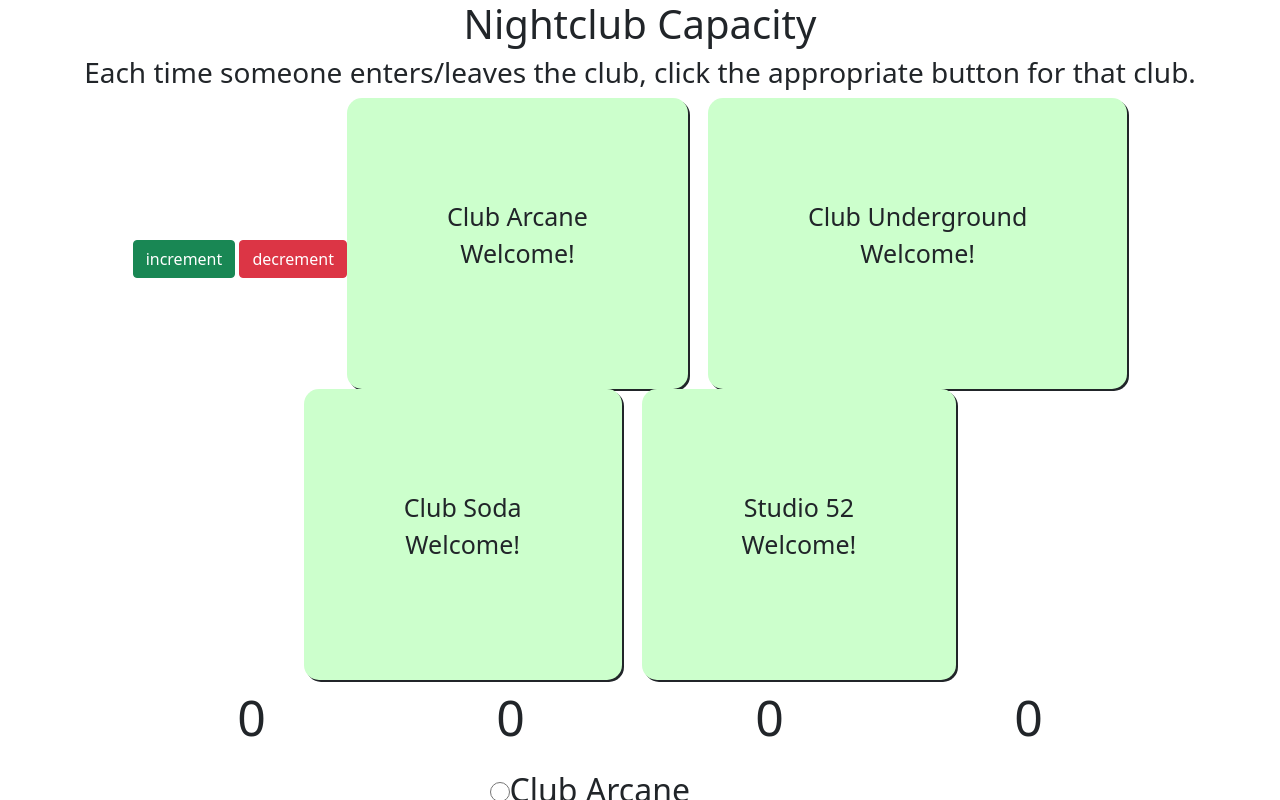
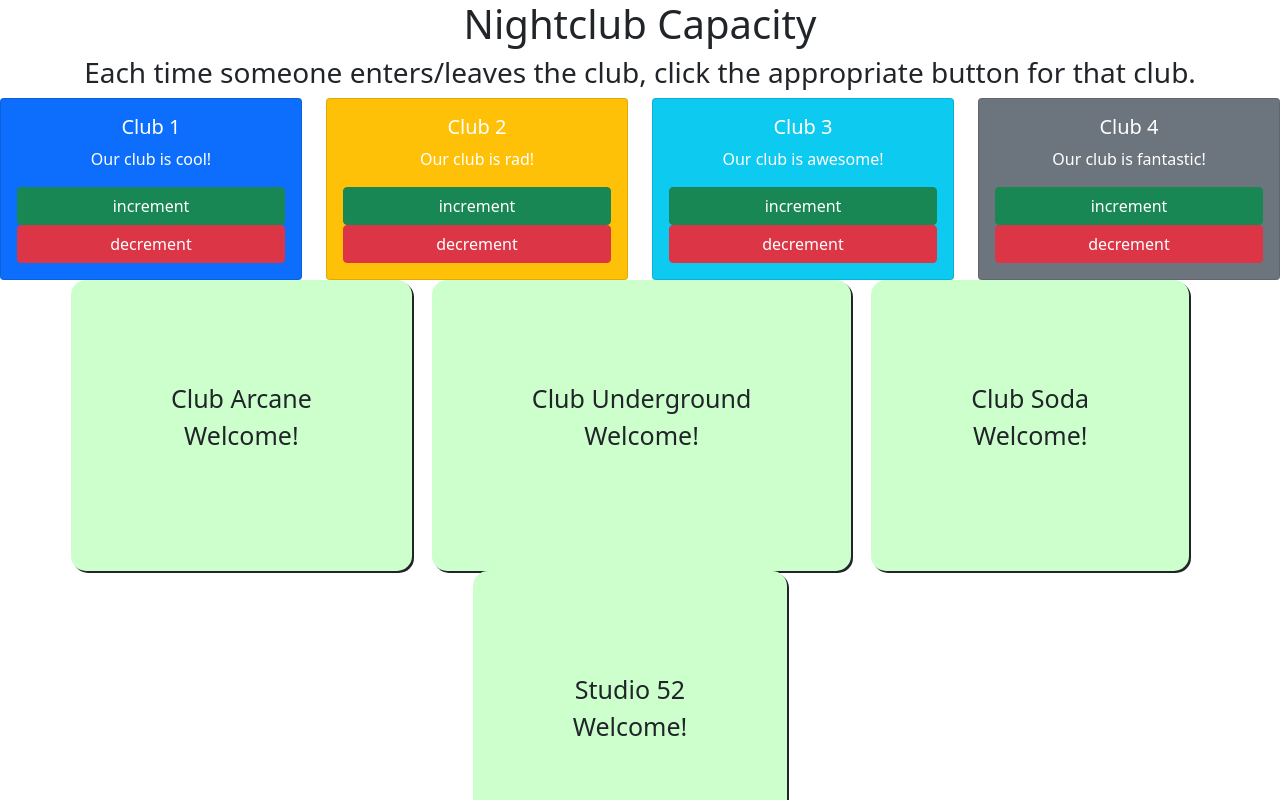
Before and after one commit to jrr4138/React-NightClub, a React (Create React App) app in the folder jrr4138-react/: page / in a window 1280 px wide. Shown: the top 800 px of the page. Built offline with nearby package versions, Linux system fonts and the light colour scheme.

Commit message:
Figuring out that I will likely use Cards for my clubs. Increment will be green(success), decrement will be red (danger). Not sure how sorting is going to work or how to code creating a new club card, but we're getting somewhere

```diff
--- a/jrr4138-react/src/Clubs.js
+++ b/jrr4138-react/src/Clubs.js
@@ -1,5 +1,5 @@
 import React from 'react';
-import {Button, Container, Row, Col} from 'reactstrap';
+import {Button, Container, Row, Col, Modal, ModalHeader, ModalBody, ModalFooter, Card, CardTitle, CardText} from 'reactstrap';
 
 class Clubs extends React.Component{
 
@@ -186,7 +186,57 @@ class Clubs extends React.Component{
     render(){
         return(
             <div>
-                <Button color="success">increment</Button>{' '}<Button color="danger">decrement</Button>
+                <Row>
+                    <Col sm="3">
+                        <Card body color="primary" inverse>
+                            <CardTitle tag="h5">
+                                Club 1
+                            </CardTitle>
+                            <CardText>
+                                Our club is cool!
+                            </CardText>
+                            <Button color="success">increment</Button>
+                            <Button color="danger">decrement</Button>
+                        </Card>
+                    </Col>
+
+                    <Col sm="3">
+                        <Card body color="warning" inverse>
+                            <CardTitle tag="h5">
+                                Club 2
+                            </CardTitle>
+                            <CardText>
+                                Our club is rad!
+                            </CardText>
+                            <Button color="success">increment</Button>
+                            <Button color="danger">decrement</Button>
+                        </Card>
+                    </Col>
+                    <Col sm="3">
+                        <Card body color="info" inverse>
+                            <CardTitle tag="h5">
+                                Club 3
+                            </CardTitle>
+                            <CardText>
+                                Our club is awesome!
+                            </CardText>
+                            <Button color="success">increment</Button>
+                            <Button color="danger">decrement</Button>
+                        </Card>
+                    </Col>
+                    <Col sm="3">
+                        <Card body color="secondary" inverse>
+                            <CardTitle tag="h5">
+                                Club 4
+                            </CardTitle>
+                            <CardText>
+                                Our club is fantastic!
+                            </CardText>
+                            <Button color="success">increment</Button>
+                            <Button color="danger">decrement</Button>
+                        </Card>
+                    </Col>
+                </Row>
                 <div id={this.state.ArcColor}>Club Arcane
                     <br></br>
                     <p id="ClubArcaneMessage">{this.ClubArcaneMessage}</p>
```
